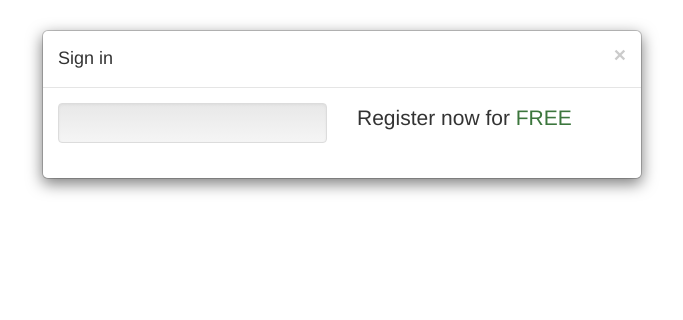
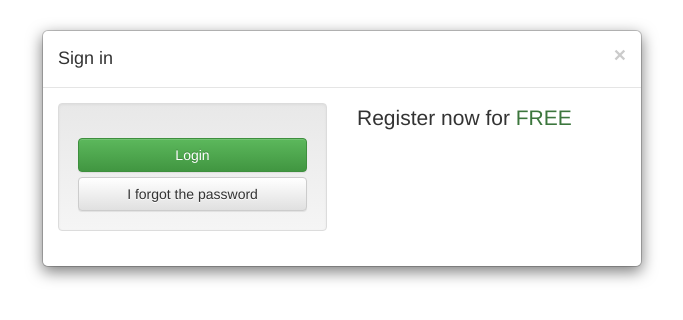
Before and after one commit to AlexKVal/bt-modal-login-form, a plain HTML site: page index.html in a window 1280 px wide. Shown: the whole page, without its empty margins (298-981 px from the left). Drawn offline with nearby package versions, Linux system fonts and the light colour scheme.

Commit message:
login form outline

```diff
--- a/index.html
+++ b/index.html
@@ -28,7 +28,14 @@
           <div class="modal-body">
             <div class="row">
               <div class="col-xs-6">
-                <div class="well"></div>
+                <div class="well">
+                  <form action="/login/" id="loginForm" method="POST" novalidate>
+                    <div class="form-group"></div>
+                    <div class="form-group"></div>
+                    <button type="submit" class="btn btn-success btn-block">Login</button>
+                    <a href="/forgot/" class="btn btn-default btn-block">I forgot the password</a>
+                  </form>
+                </div>
               </div>
               <div class="col-xs-6">
                 <p class="lead">Register now for <span class="text-success">FREE</span></p>
```
